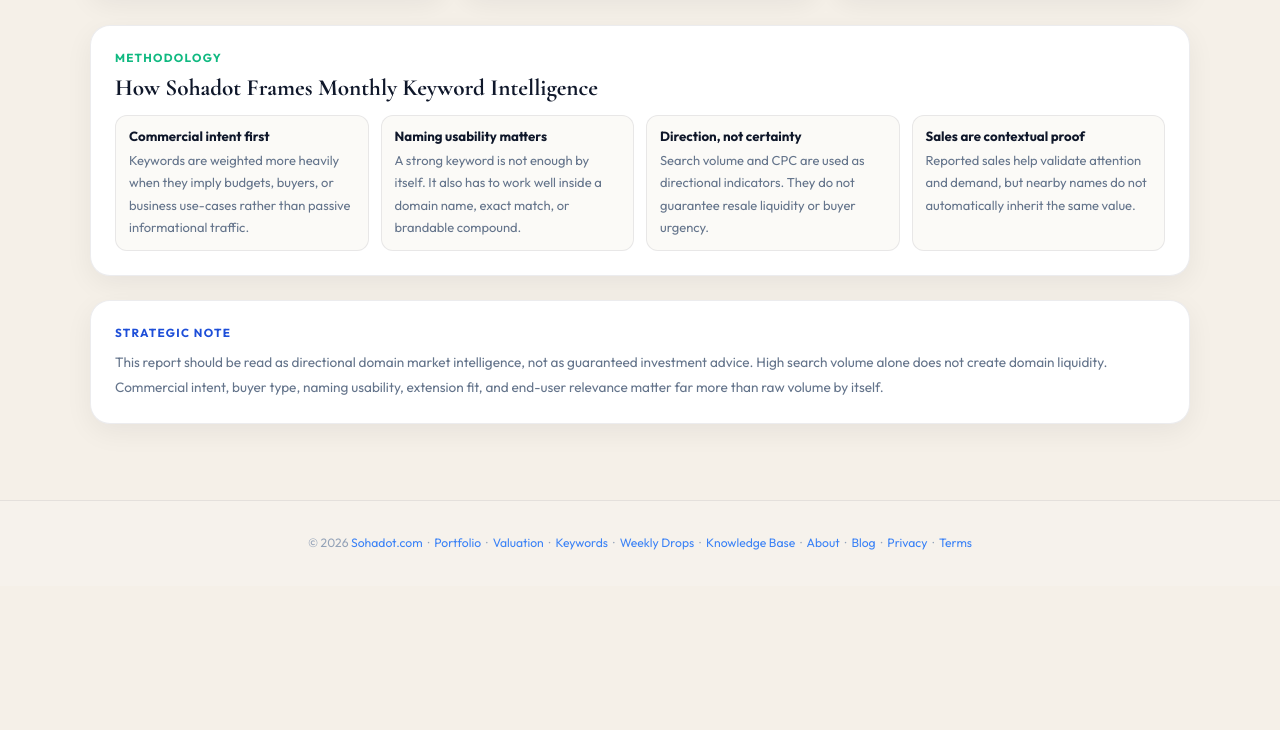
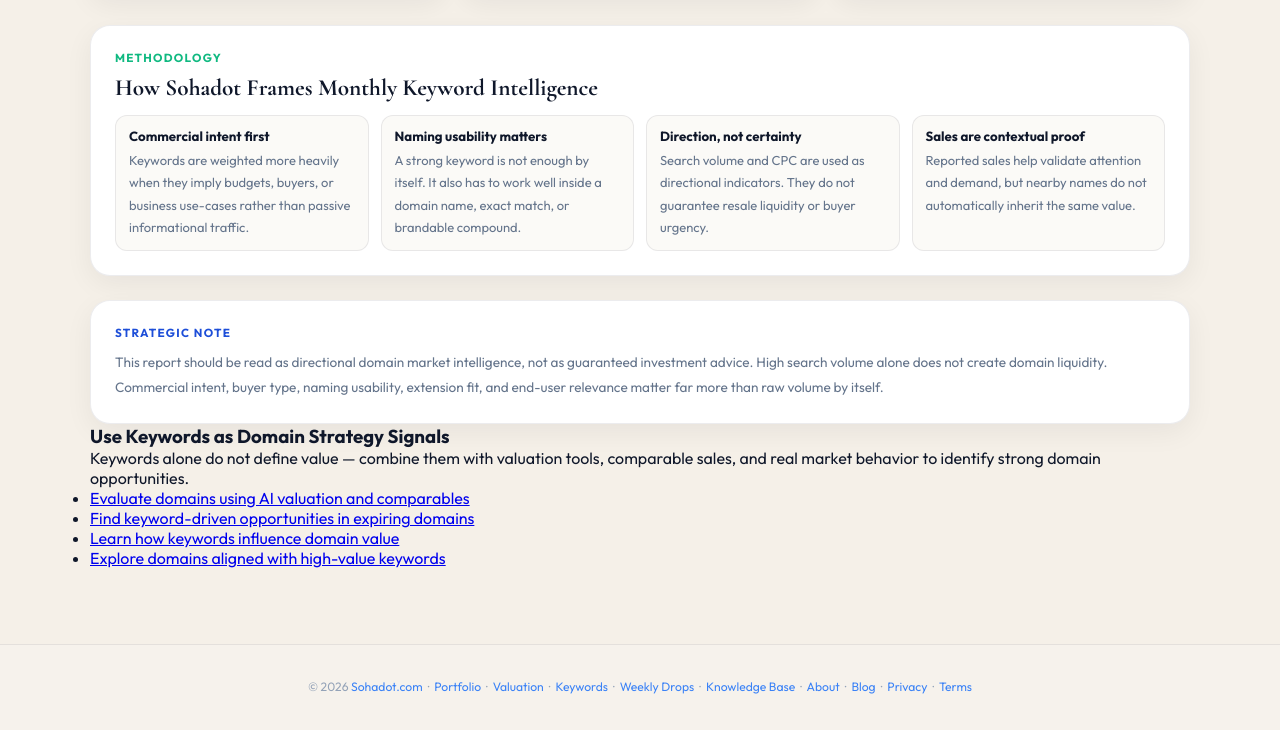
Before and after one commit to Sohadot/Sohadot, a plain HTML site: page keywords.html in a window 1280 px wide. Shown: the part 4136-4866 px from the top of the page. Before the commit the page ends 4722 px from the top, so only its background shows below. Drawn offline with nearby package versions, Linux system fonts and the light colour scheme.

Commit message:
Update keywords.html

```diff
--- a/keywords.html
+++ b/keywords.html
@@ -812,6 +812,21 @@
         This report should be read as directional domain market intelligence, not as guaranteed investment advice. High search volume alone does not create domain liquidity. Commercial intent, buyer type, naming usability, extension fit, and end-user relevance matter far more than raw volume by itself.
       </p>
     </section>
+
+    <div class="seo-links">
+  <h3>Use Keywords as Domain Strategy Signals</h3>
+  <p>
+    Keywords alone do not define value — combine them with valuation tools,
+    comparable sales, and real market behavior to identify strong domain opportunities.
+  </p>
+  <ul>
+    <li><a href="/valuation.html">Evaluate domains using AI valuation and comparables</a></li>
+    <li><a href="/dropping.html">Find keyword-driven opportunities in expiring domains</a></li>
+    <li><a href="/knowledge-base.html">Learn how keywords influence domain value</a></li>
+    <li><a href="/portfolio.html">Explore domains aligned with high-value keywords</a></li>
+  </ul>
+</div>
+
   </main>
 
   <footer>
```
